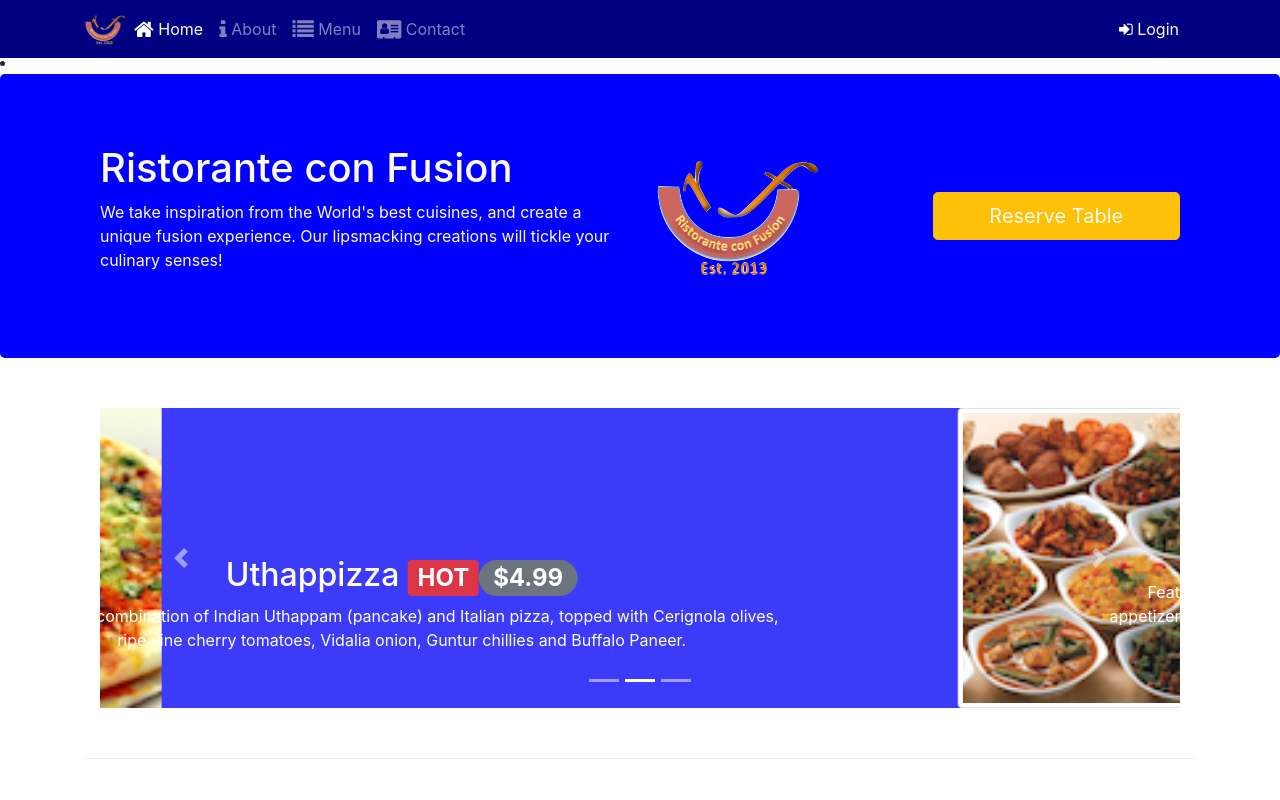
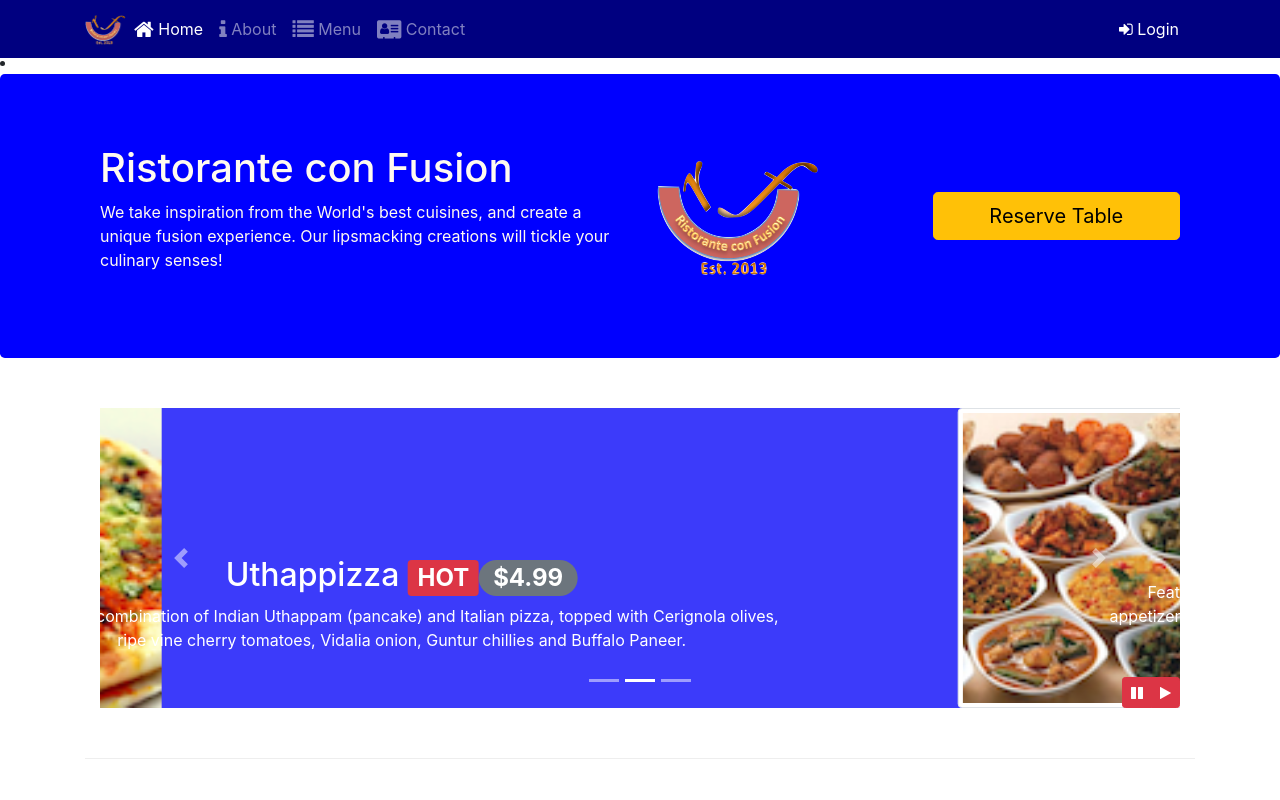
Before and after one commit to HiewYiSa/BootStrapLearn, a website: page index.html in a window 1280 px wide. Shown: the top 800 px of the page. Drawn offline with nearby package versions, Linux system fonts and the light colour scheme.

Commit message:
Bootstrap JQuery

```diff
--- a/CSS_Folder/styles.css
+++ b/CSS_Folder/styles.css
@@ -1,8 +1,8 @@
 .link {
-    color: #03FCFC;
+        color: #03FCFC;
 }
 .link:hover {
-    color: #00FF00;
+        color: #00FF00;
 }
 
 .row-header {
@@ -21,7 +21,7 @@
 	background-color: #3C3BFA;
 	margin: 0px auto;
 	padding: 20px 0px 20px 0px;
-    color: floralwhite;
+        color: floralwhite;
 }
 
 .jumbotron {
@@ -34,7 +34,6 @@
 .address {
 	font-size: 80%;
 	margin: 0px auto;
-	link;
 }
 
 body {
@@ -67,3 +66,9 @@ body {
 	left: 0;
 	min-height: 300px;
 }
+
+#carouselButton {
+	right: 0px;
+	position: absolute;
+	bottom: 0px;
+}
--- a/index.html
+++ b/index.html
@@ -173,7 +173,7 @@
 					<!-- a role="button" class="btn btn-block nav-link btn-warning btn-lg" data-toggle="tooltip"
 						data-html="true" title="Or Call us at </br><strong>+852 12345678</strong>"
 						data-placement="bottom" href="#reservation">Reserve Table</a -->
-					<a role="button" class="btn btn-block btn-warning btn-lg" data-toggle="modal" data-target="#reservationmodal">
+					<a role="button" style="color: black;" class="btn btn-block btn-warning btn-lg" data-toggle="modal" data-target="#reservationmodal">
 						Reserve Table
 					</a>
 				</div>
@@ -220,6 +220,14 @@
 					<a href="#mycarousel" class="carousel-control-next" role="button" data-slide="next">
 						<span class="carousel-control-next-icon"></span>
 					</a>
+					<div class="btn-group" id="carouselButton">
+						<button class="btn btn-danger btn-sm" id="carousel-pause">
+							<span class="fa fa-pause"></span>
+						</button>
+						<button class="btn btn-danger btn-sm" id="carousel-play">
+							<span class="fa fa-play"></span>
+						</button>
+					</div>
 				</div>
 			</div>
 		</div>
@@ -413,7 +421,17 @@
 			$('[data-toggle="tooltip"]').tooltip();
 		});
 	</script -->
-
+	<script>
+		$(document).ready(function () {
+			$('#mycarousel').carousel({ interval: 2000 });
+			$('#carousel-pause').click(function(){
+				$('mycarousel').carousel('pause');
+			});
+			$('#carousel-play').click(function(){
+				$('mycarousel').carousel('cycle');
+			});
+		})
+	</script>
 </body>
 
 </html>
```
